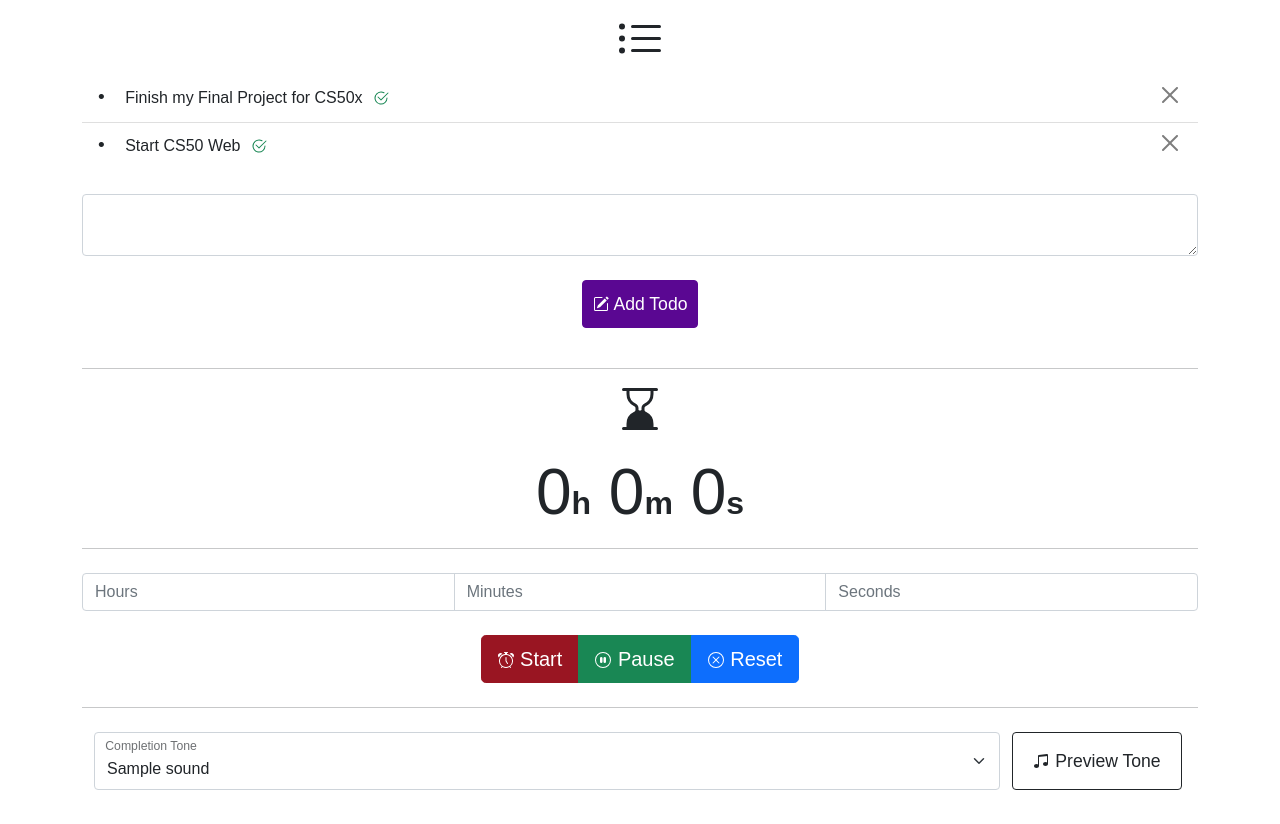
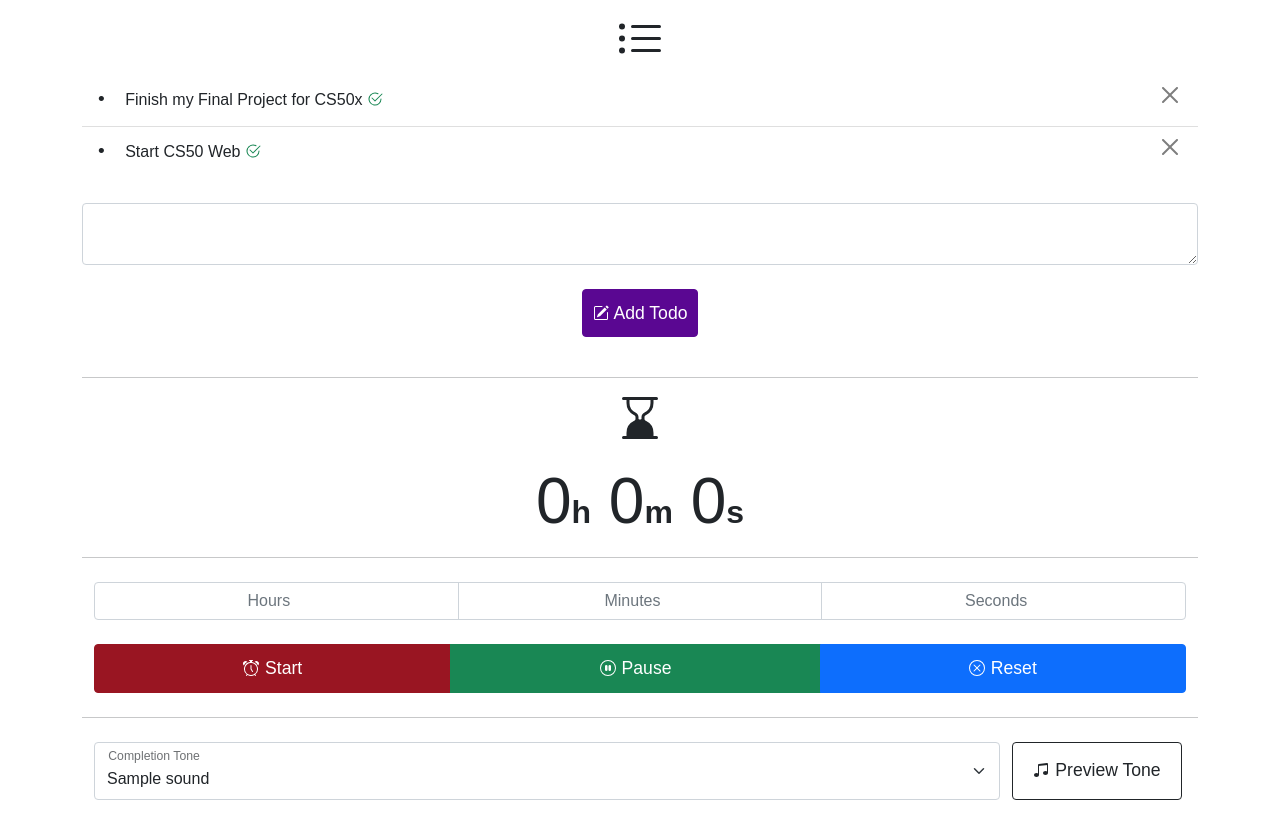
Before and after one commit to mrdanielvelez/TodoTimer-CS50x-FinalProject, a Flask app: template website/templates/index.html in a window 1280 px wide. Shown: the part 76-900 px from the top of the page. Before the commit the page ends 866 px from the top, so only its background shows below. Run offline with Flask 2, Linux system fonts and the light colour scheme; data comes from the database, SQL or seed files in the repository; both versions use the stored data as it was after the commit; the template is opened without the code that fills it: values that come from a table or form of the project are taken from there, most other values are stand-ins (such as "Sample title", 1, 10 or a date in 2020); some libraries are stand-ins or nearby versions.

Commit message:
Bug fixes and design changes

```diff
--- a/website/routes.py
+++ b/website/routes.py
@@ -19,7 +19,7 @@ def index():
         filepath = os.path.join(SOUND_DIR, filename)
         if os.path.isfile(filepath):
             sounds.append(filename.split(".")[0])
-    return render_template("index.html", user=current_user, sounds=sounds)
+    return render_template("index.html", user=current_user, sounds=sorted(sounds))
 
 @routes.route("/completions")
 @login_required
--- a/website/static/javascript/script.js
+++ b/website/static/javascript/script.js
@@ -1,10 +1,10 @@
 const minTodoLen = 5;
 const maxTodoLen = 200;
 
-const todo_sound_dir = "static/sounds/todo";
+const todoSoundDir = "static/sounds/todo";
 
-const deleteTodoSound = new Audio(`${todo_sound_dir}/delete.wav`);
-const completeTodoSound = new Audio(`${todo_sound_dir}/complete.wav`);
+const deleteTodoSound = new Audio(`${todoSoundDir}/delete.wav`);
+const completeTodoSound = new Audio(`${todoSoundDir}/complete.wav`);
 
 // Add Todo in SQL database
 const addTodo = () => {
--- a/website/static/styles.css
+++ b/website/static/styles.css
@@ -49,6 +30,10 @@ svg {
     vertical-align: middle;
     margin-bottom: 3px;
     margin-right: 1px;
+}
+
+#inputs input::placeholder {
+    text-align: center;
 }
 
 .form-input {
@@ -82,14 +72,17 @@ svg {
 
 nav .navbar-brand
 {
-    /* size for brand */
     font-size: xx-large;
 }
 
-/* Colors for brand */
 nav .navbar-brand .red
 {
     color: rgb(255, 60, 60);
+}
+
+nav .navbar-brand .white
+{
+    color: white;
 }
 
 #add-todo {
@@ -97,18 +90,8 @@ nav .navbar-brand .red
     border-color: rgb(90, 7, 146);
 }
 
-.btn-danger {
-    background-color: #991522;
-    border-color: #991522;
-}
-
 #add-todo:focus {
     box-shadow: none;
-}
-
-nav .navbar-brand .white
-{
-    color: white;
 }
 
 body
--- a/website/templates/completions.html
+++ b/website/templates/completions.html
@@ -20,9 +20,9 @@
                 </svg>
             </button>
             <ul class="dropdown-menu" aria-labelledby="dropdownMenuButton">
-                <li><b>Creation Date:</b> <br>{{ moment(todo.creation_date).format('MMMM Do YYYY, h:mm A') }}</li>
+                <li align="center"><b>Creation Date:</b> <br>{{ moment(todo.creation_date).format('MMMM Do YYYY, h:mm A') }}</li>
                 <hr>
-                <li><b>Completion Date:</b> <br>{{ moment(todo.completion_date).format('MMMM Do YYYY, h:mm A') }}</li>
+                <li align="center"><b>Completion Date:</b> <br>{{ moment(todo.completion_date).format('MMMM Do YYYY, h:mm A') }}</li>
             </ul>
         </div>
         <button type="button" class="btn-close" onClick="deleteCompleted({{ todo.id }})" style="float:right; vertical-align:middle; padding-top:11px;"></button>
--- a/website/templates/index.html
+++ b/website/templates/index.html
@@ -12,7 +12,7 @@
             <li class="list-group-item" style="text-align:left;">
             <span style="margin-right:1rem; font-size:1.2rem;">•</span>
             <span class="text-break">{{ todo.text }}</span>
-            <button type="button" class="btn btn-outline-success" onClick="completeTodo({{ todo.id }})" style="border:none; padding:2px 6px;">
+            <button type="button" class="btn btn-outline-success" onClick="completeTodo({{ todo.id }})" style="border:none; padding:3px 0px; margin-bottom:3px;">
                 <svg xmlns="http://www.w3.org/2000/svg" width="16" height="16" fill="currentColor" class="bi bi-check2-circle" viewBox="0 0 16 16">
                     <path d="M2.5 8a5.5 5.5 0 0 1 8.25-4.764.5.5 0 0 0 .5-.866A6.5 6.5 0 1 0 14.5 8a.5.5 0 0 0-1 0 5.5 5.5 0 1 1-11 0z"/>
                     <path d="M15.354 3.354a.5.5 0 0 0-.708-.708L8 9.293 5.354 6.646a.5.5 0 1 0-.708.708l3 3a.5.5 0 0 0 .708 0l7-7z"/>
@@ -31,7 +31,7 @@
                 <path d="M15.502 1.94a.5.5 0 0 1 0 .706L14.459 3.69l-2-2L13.502.646a.5.5 0 0 1 .707 0l1.293 1.293zm-1.75 2.456-2-2L4.939 9.21a.5.5 0 0 0-.121.196l-.805 2.414a.25.25 0 0 0 .316.316l2.414-.805a.5.5 0 0 0 .196-.12l6.813-6.814z"/>
                 <path fill-rule="evenodd" d="M1 13.5A1.5 1.5 0 0 0 2.5 15h11a1.5 1.5 0 0 0 1.5-1.5v-6a.5.5 0 0 0-1 0v6a.5.5 0 0 1-.5.5h-11a.5.5 0 0 1-.5-.5v-11a.5.5 0 0 1 .5-.5H9a.5.5 0 0 0 0-1H2.5A1.5 1.5 0 0 0 1 2.5v11z"/>
             </svg>
-            <span class="button-text">Add Todo</span>
+            Add Todo
             </button>
         </div>
     </div>
@@ -44,25 +44,25 @@
         </h2>
         <div class="container-xxl time mb-2">
             <div>
-                <span id="hrs">
-                    <span class="col-4" id="h">0</span><span class="unit">h</span>
+                <span>
+                    <span class="col-4" id="h">0</span><span class="unit">h<span style="display: none">abcdefg</span></span>
                 </span>
-                <span id="mins">
+                <span>
                     <span class="col-4" id="m">0</span><span class="unit">m</span>
                 </span>
-                <span id="secs">
+                <span>
                     <span class="col-4" id="s">0</span><span class="unit">s</span>
                 </span>
             </div>
         </div>
         <hr style="margin:auto;">
         <br>
-        <form class="input-group mb-4" id="inputs">
+        <form class="container input-group mb-4" id="inputs">
             <input class="labelmax form-control" type="number" min="0" max="23" name="hours" id="hours" placeholder="Hours">
             <input class="labelmax form-control" type="number" min="0" max="59" name="minutes" id="minutes" placeholder="Minutes">
             <input class="labelmax form-control" type="number" min="0" max="59" name="seconds" id="seconds" placeholder="Seconds">
         </form>
-        <div class="btn-group btn-group-lg" role="group">
+        <div class="container btn-group" role="group">
             <button id="start" type="button" class="btn btn-danger" onClick="startTimer()">
                 <svg style="transform: scaleX(-1);" xmlns="http://www.w3.org/2000/svg" width="16" height="16" fill="currentColor" class="bi bi-alarm" viewBox="0 0 16 16">
                     <path d="M8.5 5.5a.5.5 0 0 0-1 0v3.362l-1.429 2.38a.5.5 0 1 0 .858.515l1.5-2.5A.5.5 0 0 0 8.5 9V5.5z"/>
@@ -89,7 +89,7 @@
     <br>
     <hr style="margin:auto;">
     <br>
-    <div id="sound" class="container-xxl mb-4">
+    <div id="sound" class="container mb-4">
         <div class="row">
             <div class="form-floating col-6 col-sm-10">
                 <select class="form-select" id="sound-selection" aria-label="Sound selection">
@@ -97,7 +97,7 @@
                     <option value="{{ sound }}">{{ sound }}</option>
                     {% endfor %}
                 </select>
-                <label for="sound-selection" style="padding: 0.25rem 1.5rem; font-size: 0.9rem;">Completion Tone</label>
+                <label for="sound-selection" style="padding: 0.25rem 1.5rem; margin-left:0.1575rem; font-size: 0.9rem;">Completion Tone</label>
             </div>
             <button type="button" class="btn btn-outline-dark col" style="margin-right:1rem;" onClick="completed(preview=true);">
                 <svg xmlns="http://www.w3.org/2000/svg" width="16" height="16" fill="currentColor" class="bi bi-music-note-beamed" viewBox="0 0 16 16">
--- a/website/templates/login.html
+++ b/website/templates/login.html
@@ -19,6 +19,6 @@
         <br>
         <button type="submit" class="btn btn-primary">Login</button>
         <br><br><br>
-        <p><span style="color:grey; opacity:50%">Don't have an account?</span> <a href="/register" id="reg-link">Sign Up</a></p>
+        <p><span style="color:grey; opacity:50%">Don't have an account?</span> <a href="/register" class="link">Sign Up</a></p>
     </form>
 {% endblock %}
--- a/website/templates/register.html
+++ b/website/templates/register.html
@@ -27,6 +27,6 @@
         <br>
         <button type="submit" class="btn btn-primary">Register</button>
         <br><br><br>
-        <p><span style="color:grey; opacity:50%">Already have an account?</span> <a href="/login" id="reg-link">Log In</a></p>
+        <p><span style="color:grey; opacity:50%">Already have an account?</span> <a href="/login" class="link">Log In</a></p>
     </form>
 {% endblock %}
```
Also changed, not shown: other parts of website/static/styles.css (+9 -21 lines), website/static/javascript/index.js (+15 -11 lines), website/database.db.
